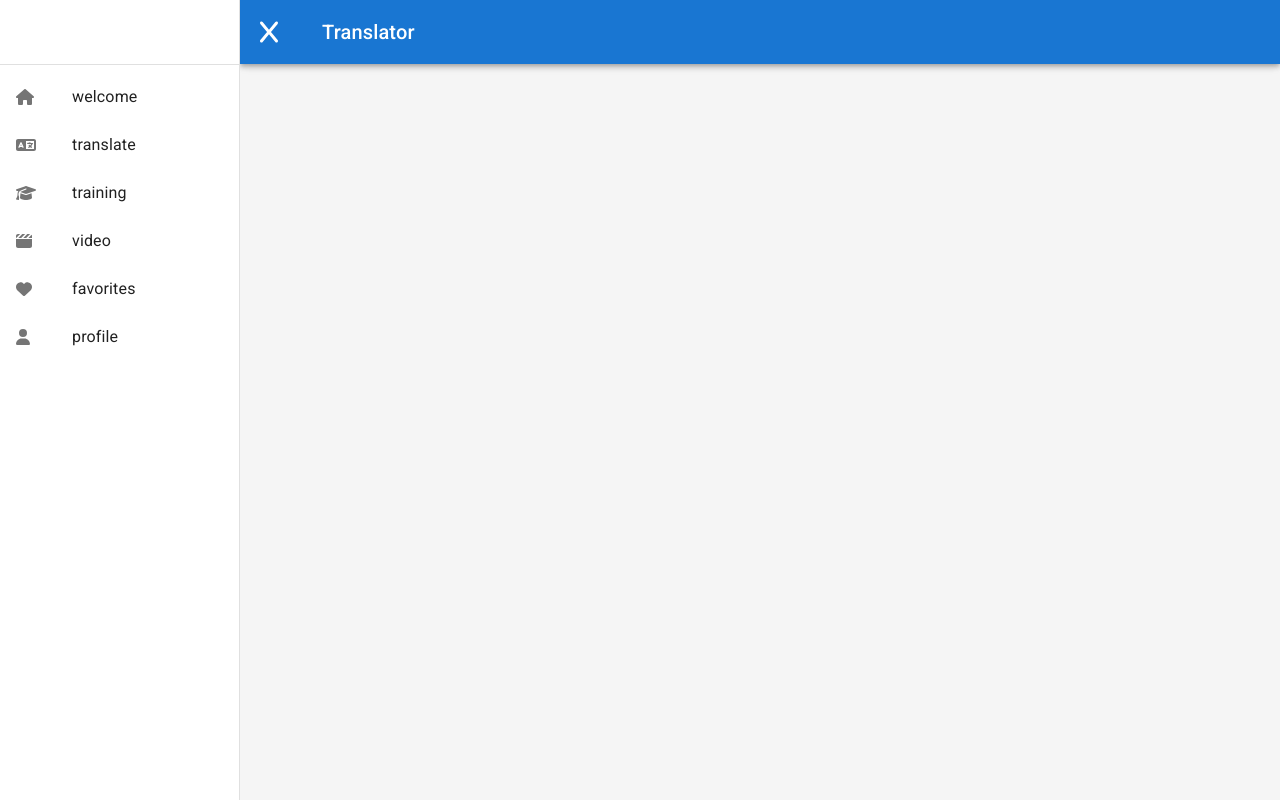
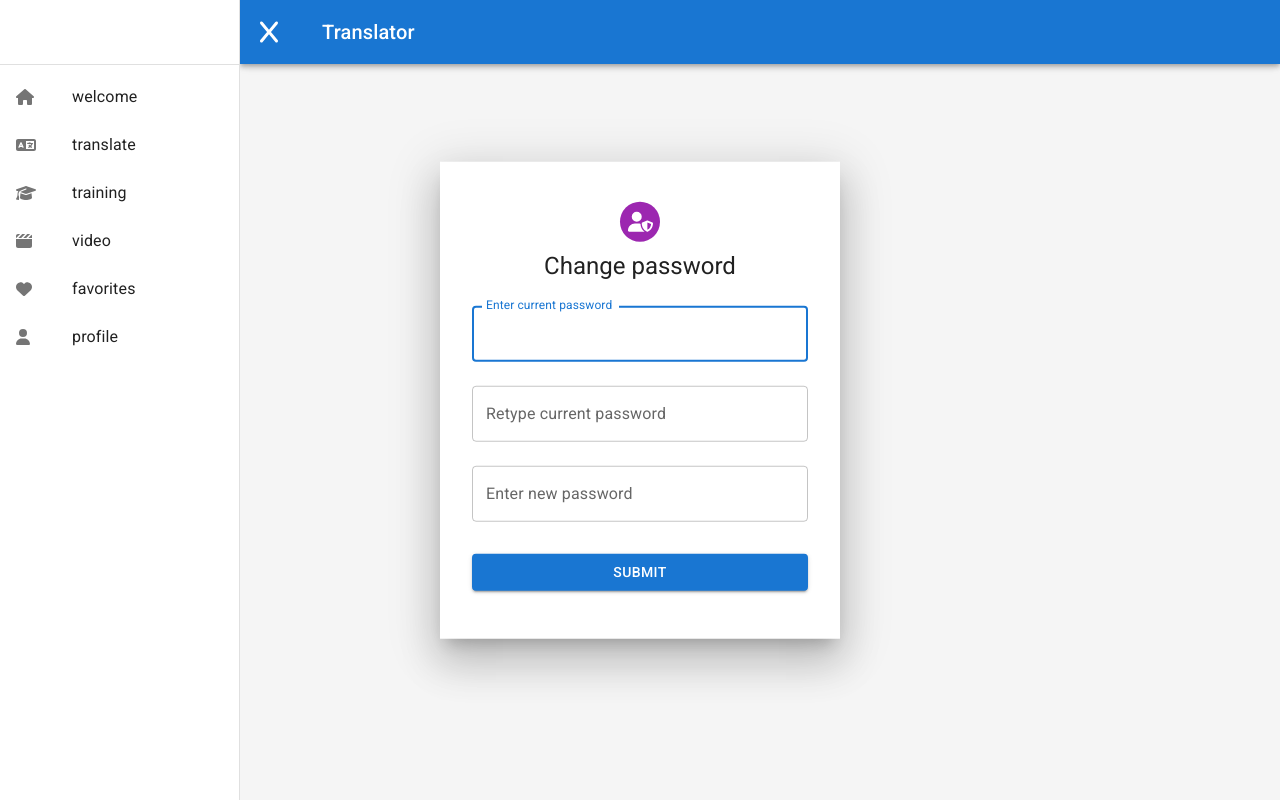
Before and after one commit to lorweth/translator-app, a React app: page /update-password in a window 1280 px wide. Shown: the top 802 px of the page. Built offline with nearby package versions, Linux system fonts and the light colour scheme; no server answers; what react-redux-loading-bar would draw is missing.

Commit message:
add update password page

```diff
--- /dev/null
+++ b/src/pages/UpdatePasswordPage/UpdatePassword.tsx
@@ -0,0 +1,142 @@
+import React from 'react';
+import { Controller, useForm } from 'react-hook-form';
+import { useAppDispatch, useAppSelector } from 'src/configs/store';
+import Avatar from '@mui/material/Avatar';
+import { FontAwesomeIcon } from '@fortawesome/react-fontawesome';
+import Typography from '@mui/material/Typography';
+import Box from '@mui/material/Box';
+import TextField from '@mui/material/TextField';
+import Button from '@mui/material/Button';
+import { toast } from 'react-toastify';
+import { updateProfile } from 'src/shared/reducers/authentication';
+import { useNavigate } from 'react-router-dom';
+
+type TFormDefaultValue = {
+  currentPassword: string;
+  retypePassword: string;
+  newPassword: string;
+};
+
+const UpdatePassword = () => {
+  const dispatch = useAppDispatch();
+  const navigate = useNavigate();
+  const loading = useAppSelector(state => state.authentication.loading);
+
+  const {
+    handleSubmit,
+    control,
+    formState: { errors },
+  } = useForm<TFormDefaultValue>();
+
+  const onSubmit = values => {
+    let error = false;
+    if (values.currentPassword !== values.retypePassword) {
+      toast.error('current password is incorrect!');
+      error = true;
+    }
+    if (values.currentPassword === values.newPassword) {
+      toast.error('password not changed!');
+      error = true;
+    }
+
+    if (!error) {
+      dispatch(updateProfile({ password: values.newPassword }))
+        .then(() => {
+          toast.success('Password update successfully');
+          navigate('/');
+        })
+        .catch(() => toast.error('Password update failed'));
+    }
+  };
+
+  return (
+    <Box
+      sx={{
+        top: '50%',
+        display: 'flex',
+        flexDirection: 'column',
+        alignItems: 'center',
+        position: 'absolute',
+        left: '50%',
+        transform: 'translate(-50%, -50%)',
+        width: 400,
+        bgcolor: 'background.paper',
+        boxShadow: 24,
+        p: 4,
+      }}
+    >
+      <Avatar sx={{ m: 1, bgcolor: 'secondary.main' }}>
+        <FontAwesomeIcon icon="user-shield" />
+      </Avatar>
+      <Typography component="h1" variant="h5">
+        Change password
+      </Typography>
+      {/* {loginError && ( */}
+      {/*     <Alert color="error"> */}
+      {/*       <AlertTitle>Error</AlertTitle> */}
+      {/*       <p>Invalid username or password</p> */}
+      {/*     </Alert> */}
+      {/* )} */}
+      <Box component="form" onSubmit={handleSubmit(onSubmit)} noValidate sx={{ mt: 1 }}>
+        <Controller
+          control={control}
+          name="currentPassword"
+          rules={{ required: true }}
+          render={({ field }) => (
+            <TextField
+              margin="normal"
+              type="password"
+              fullWidth
+              label="Enter current password"
+              error={!!errors.currentPassword}
+              helperText={errors.currentPassword && 'Please enter current password'}
+              autoFocus
+              {...field}
+            />
+          )}
+        />
+
+        <Controller
+          control={control}
+          name="retypePassword"
+          rules={{ required: true }}
+          render={({ field }) => (
+            <TextField
+              margin="normal"
+              type="password"
+              fullWidth
+              label="Retype current password"
+              error={!!errors.retypePassword}
+              helperText={errors.retypePassword && 'Please retype current password'}
+              autoComplete="current-password"
+              {...field}
+            />
+          )}
+        />
+
+        <Controller
+          control={control}
+          name="newPassword"
+          rules={{ required: true }}
+          render={({ field }) => (
+            <TextField
+              margin="normal"
+              type="password"
+              fullWidth
+              label="Enter new password"
+              error={!!errors.newPassword}
+              helperText={errors.newPassword && 'Please type new password'}
+              autoComplete="current-password"
+              {...field}
+            />
+          )}
+        />
+
+        <Button type="submit" fullWidth variant="contained" sx={{ mt: 3, mb: 2 }}>
+          Submit
+        </Button>
+      </Box>
+    </Box>
+  );
+};
+export default UpdatePassword;
--- a/src/pages/WelcomePage/WelcomePage.tsx
+++ b/src/pages/WelcomePage/WelcomePage.tsx
@@ -26,6 +26,10 @@ const Welcome = () => {
       {isAuthenticated ? (
         <div>
           <p>Hello {firstName && lastName ? `${firstName} ${lastName}` : username}</p>
+          <Button variant="outlined" color="secondary" onClick={() => navigate('/update-password')}>
+            Update Password
+          </Button>
+          &nbsp;
           <Button variant="outlined" color="error" onClick={() => dispatch(logout())}>
             Logout
           </Button>
--- a/src/routes.tsx
+++ b/src/routes.tsx
@@ -13,6 +13,7 @@ const VideoList = React.lazy(() => import('./pages/VideoPage/VideoList'));
 const Profile = React.lazy(() => import('./pages/ProfilePage/ProfilePage'));
 const LoginPage = React.lazy(() => import('./pages/LoginPage/LoginPage'));
 const SignUpPage = React.lazy(() => import('./pages/SignUpPage/SignUpPage'));
+const UpdatePassword = React.lazy(() => import('./pages/UpdatePasswordPage/UpdatePassword'));
 
 const ROUTES: RouteObject[] = [
   { path: '/', element: <Welcome /> },
@@ -41,6 +42,7 @@ const ROUTES: RouteObject[] = [
   { path: 'profile', element: <Profile /> },
   { path: 'login', element: <LoginPage /> },
   { path: 'signup', element: <SignUpPage /> },
+  { path: 'update-password', element: <UpdatePassword /> },
   // Add some route here
 ];
 
```
